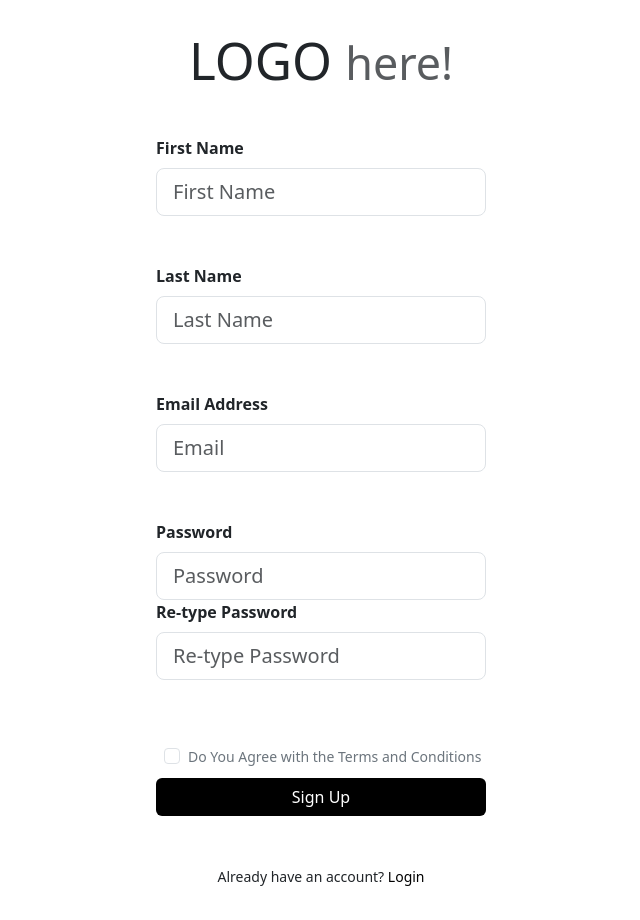
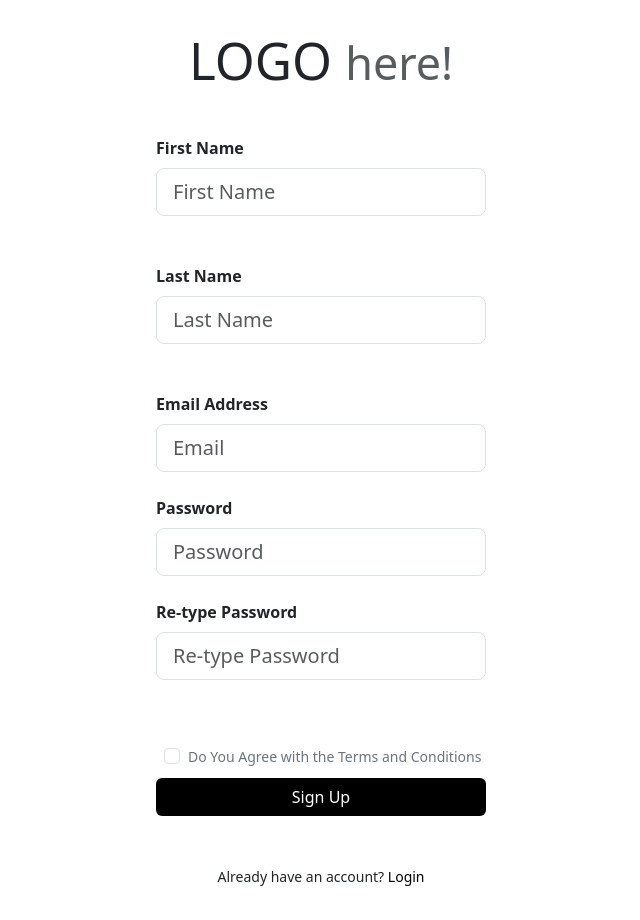
Before and after one commit to hirofranx1/webdevIM, a React (Vite) app in the folder tigum/: page /register in a window 1280 px wide. Shown: the whole page, without its empty margins (319-959 px from the left). Built offline with nearby package versions, Linux system fonts and the light colour scheme.

Commit message:
Changed email-password distance (front end change)

```diff
--- a/tigum/src/login.jsx
+++ b/tigum/src/login.jsx
@@ -57,7 +57,7 @@ function Login() {
                 {error && <p style={{color: "red"}}>{error}</p>}
             </div>
             <div>
-                <small className="mt-5">Not registered yet?<a href="/register" className="text-black">Sign Up</a></small>
+                <small className="mt-5">Not registered yet? <a href="/register" className="text-black">Sign Up</a></small>
             </div>
             <div className="mt-5">
                 <p className="text-success-emphasis fs-4 mt-5">Spend Smarter <br />Save More</p>
--- a/tigum/src/register.jsx
+++ b/tigum/src/register.jsx
@@ -65,10 +65,10 @@ function Register() {
                     <label className="text-start fw-bold mb-5">Last Name<br />
                         <input type="text" placeholder='Last Name' className='form-control form-control-lg mt-2' onChange={(e) => setLastname(e.target.value)}/>
                     </label><br />
-                    <label className="text-start fw-bold mb-5">Email Address<br />
+                    <label className="text-start fw-bold mb-4">Email Address<br />
                         <input type="email" placeholder='Email' className='form-control form-control-lg mt-2' onChange={(e) => setEmail(e.target.value)}/>
                     </label><br />
-                    <label className='text-start fw-bold'>Password<br />
+                    <label className='text-start fw-bold mb-4'>Password<br />
                     <input type="password" className='form-control form-control-lg mt-2' placeholder='Password' onChange={(e) => setPassword(e.target.value)}/>
                     </label><br />
                     <label className='text-start fw-bold'>Re-type Password<br />
```
